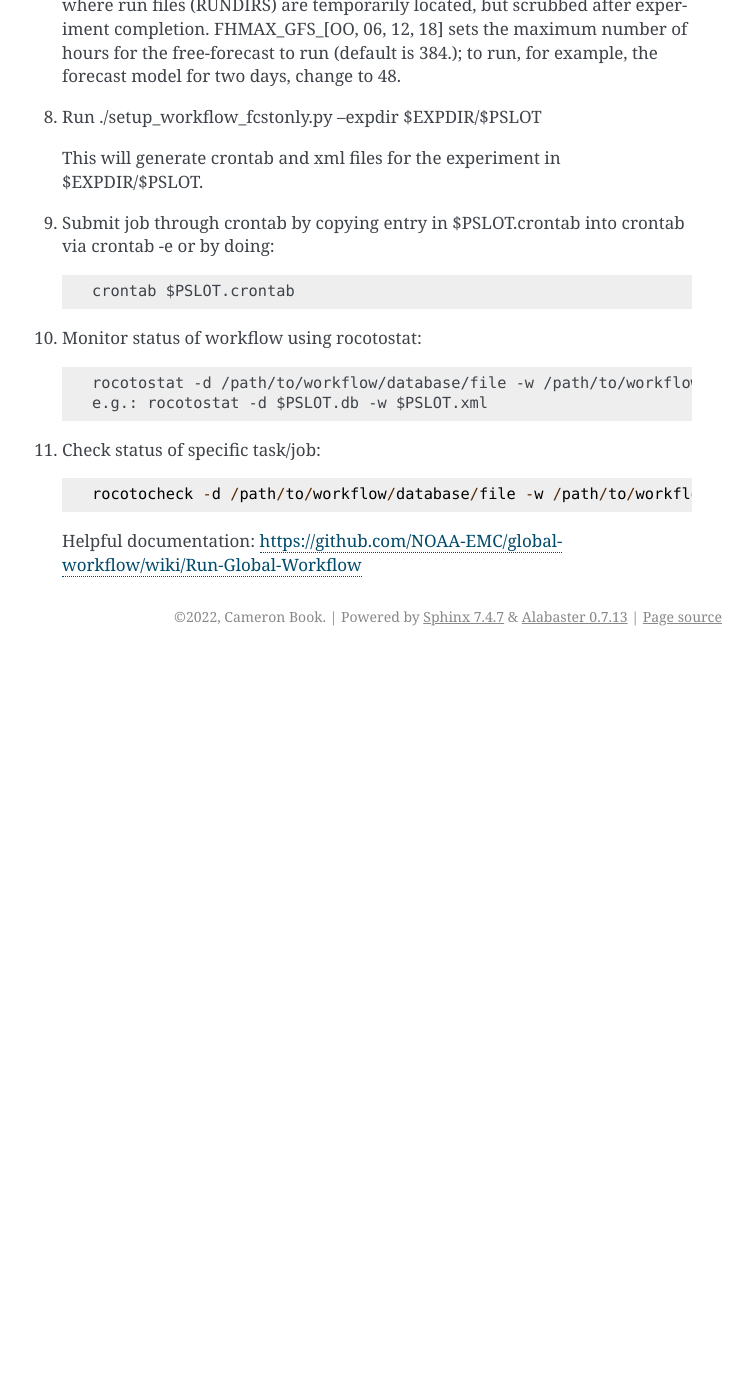
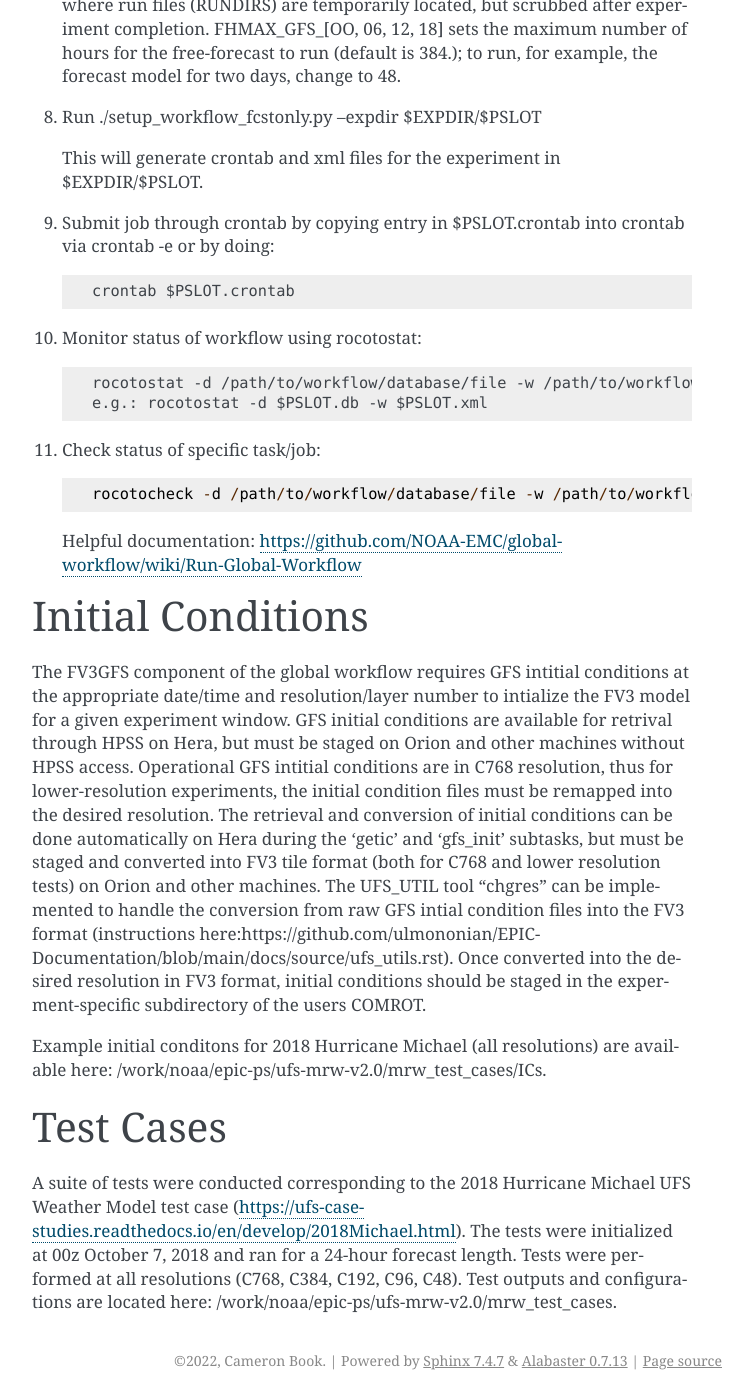
Before and after one commit to ulmononian/EPIC-Documentation, a Sphinx documentation site: the page built from docs/source/mrw-gw.rst, in a window 1280 px wide and 1400 px high, scrolled down 1238 px. Shown: the whole window, without its empty margins (388-1140 px from the left). Built offline with Sphinx 7.4.7, drawn with Linux system fonts in a browser that asks for light colours; before the commit the page ends 1894 px from its top, so only the background shows below that; some of the changed text lies outside the part shown.

Commit message:
Update MRW-GW docs.

```diff
--- a/docs/source/mrw-gw.rst
+++ b/docs/source/mrw-gw.rst
@@ -58,3 +58,16 @@ Set-up
 
     Helpful documentation:
     https://github.com/NOAA-EMC/global-workflow/wiki/Run-Global-Workflow
+
+Initial Conditions
+^^^^^^^^^^^^^^^^^^
+
+The FV3GFS component of the global workflow requires GFS intitial conditions at the appropriate date/time and resolution/layer number to intialize the FV3 model for a given experiment window. GFS initial conditions are available for retrival through HPSS on Hera, but must be staged on Orion and other machines without HPSS access. Operational GFS intitial conditions are in C768 resolution, thus for lower-resolution experiments, the initial condition files must be remapped into the desired resolution. The retrieval and conversion of initial conditions can be done automatically on Hera during the 'getic' and 'gfs_init' subtasks, but must be staged and converted into FV3 tile format (both for C768 and lower resolution tests) on Orion and other machines. The UFS_UTIL tool "chgres" can be implemented to handle the conversion from raw GFS intial condition files into the FV3 format (instructions here:https://github.com/ulmononian/EPIC-Documentation/blob/main/docs/source/ufs_utils.rst). Once converted into the desired resolution in FV3 format, initial conditions should be staged in the experment-specific subdirectory of the users COMROT.
+
+Example initial conditons for 2018 Hurricane Michael (all resolutions) are available here: /work/noaa/epic-ps/ufs-mrw-v2.0/mrw_test_cases/ICs.
+
+
+Test Cases
+^^^^^^^^^^
+
+A suite of tests were conducted corresponding to the 2018 Hurricane Michael UFS Weather Model test case (https://ufs-case-studies.readthedocs.io/en/develop/2018Michael.html). The tests were initialized at 00z October 7, 2018 and ran for a 24-hour forecast length. Tests were performed at all resolutions (C768, C384, C192, C96, C48). Test outputs and configurations are located here: /work/noaa/epic-ps/ufs-mrw-v2.0/mrw_test_cases.
```
Also changed, not shown: 8 other files.
